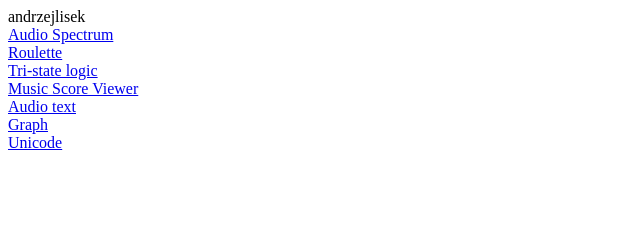
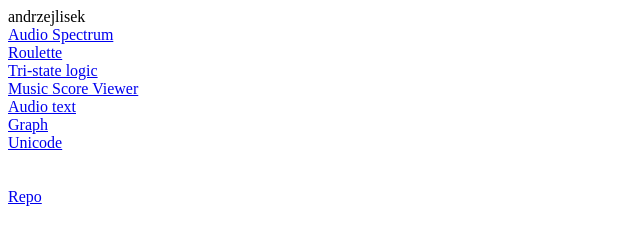
Before and after one commit to andrzejlisek/andrzejlisek.github.io, a plain HTML site: page index.html in a window 1280 px wide. Shown: the full height of the page, 0-640 px from the left. Drawn offline with Linux system fonts and the light colour scheme.

Commit message:
Update index.html

```diff
--- a/index.html
+++ b/index.html
@@ -11,5 +11,8 @@
         <a href="AudioText/AudioText.html">Audio text</a><br>
         <a href="GraphHTML/Graph.html">Graph</a><br>
         <a href="Unicode/unicode.htm">Unicode</a><br>
+        <br>
+        <br>
+        <a href="https://github.com/andrzejlisek?tab=repositories">Repo</a><br>
     </body>
 </html>
```
